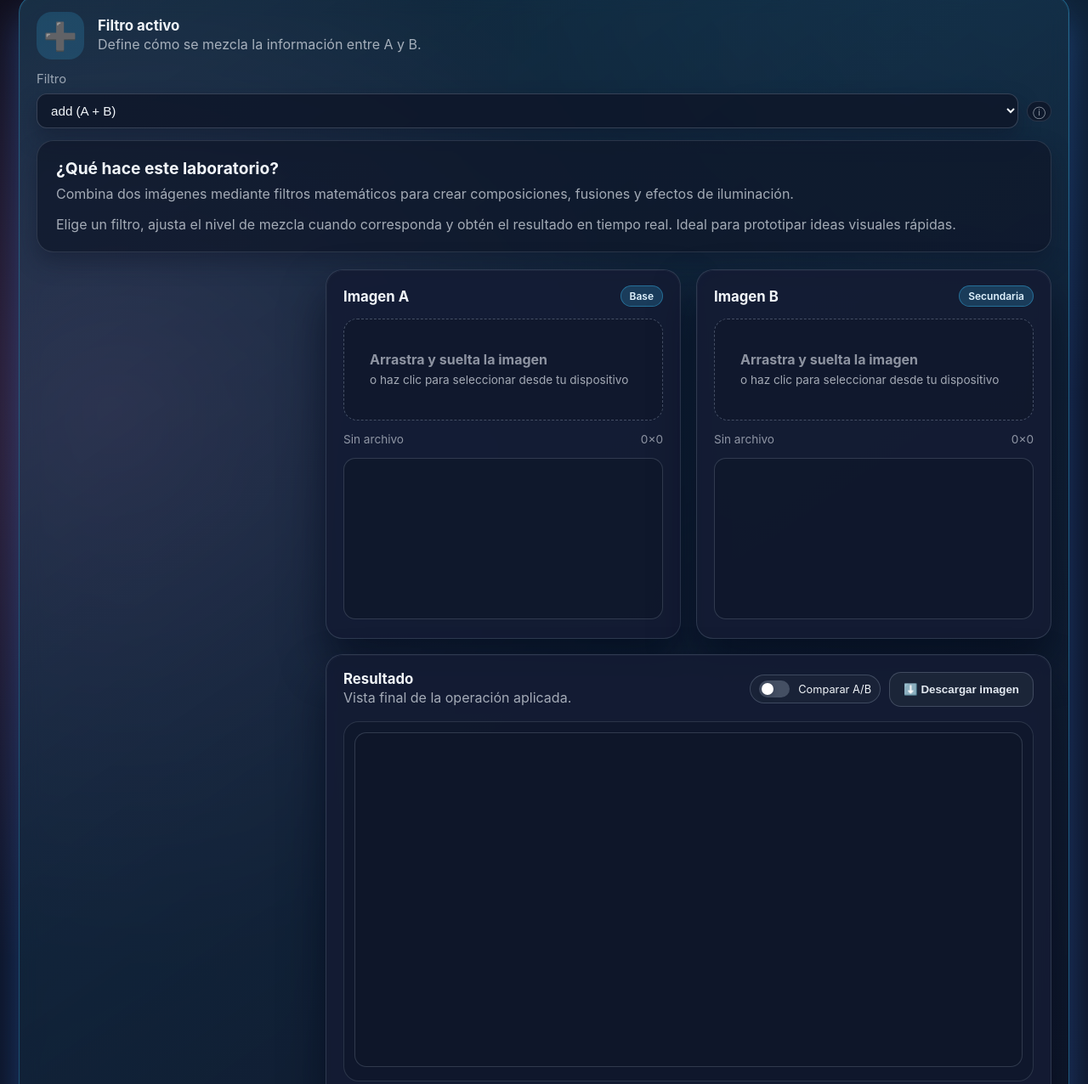
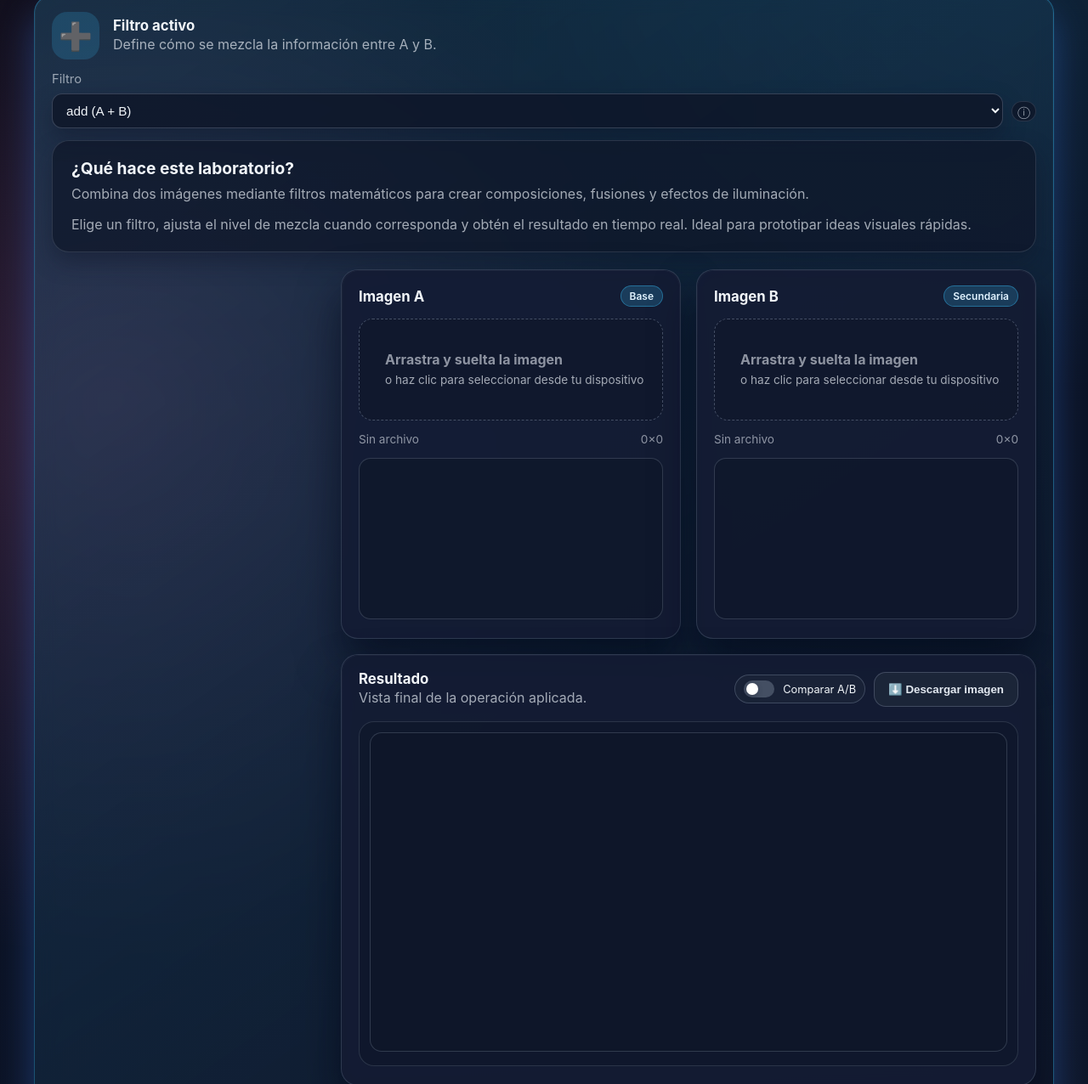
Before and after one commit to Poulord/Dav, a plain HTML site: page index.html in a window 1280 px wide. Shown: the part 417-1693 px from the top of the page at 85% size. Drawn offline with Linux system fonts and the light colour scheme; a script that the page names is missing.

Commit message:
Adjust layout to fit screen width

```diff
--- a/styles.css
+++ b/styles.css
@@ -28,12 +28,14 @@ body {
     radial-gradient(circle at 10% 50%, rgba(244, 114, 182, 0.18), transparent 45%),
     linear-gradient(155deg, #050810, #0b1224 55%, #0f172a);
   color: var(--text);
+  overflow-x: hidden;
 }
 
 .page {
-  max-width: 1280px;
+  width: 100%;
+  max-width: 100%;
   margin: 0 auto;
-  padding: 32px 22px 64px;
+  padding: 32px clamp(16px, 4vw, 40px) 64px;
   display: flex;
   flex-direction: column;
   gap: 24px;
@@ -150,6 +152,7 @@ body {
   position: relative;
   overflow: hidden;
   backdrop-filter: blur(12px);
+  min-width: 0;
 }
 
 .card::after {
@@ -536,12 +539,13 @@ button:disabled {
 .workspace {
   display: grid;
   gap: 18px;
+  min-width: 0;
 }
 
 .image-grid {
   display: grid;
   gap: 18px;
-  grid-template-columns: repeat(auto-fit, minmax(240px, 1fr));
+  grid-template-columns: repeat(auto-fit, minmax(min(320px, 100%), 1fr));
 }
 
 @keyframes fadeInUp {
```
